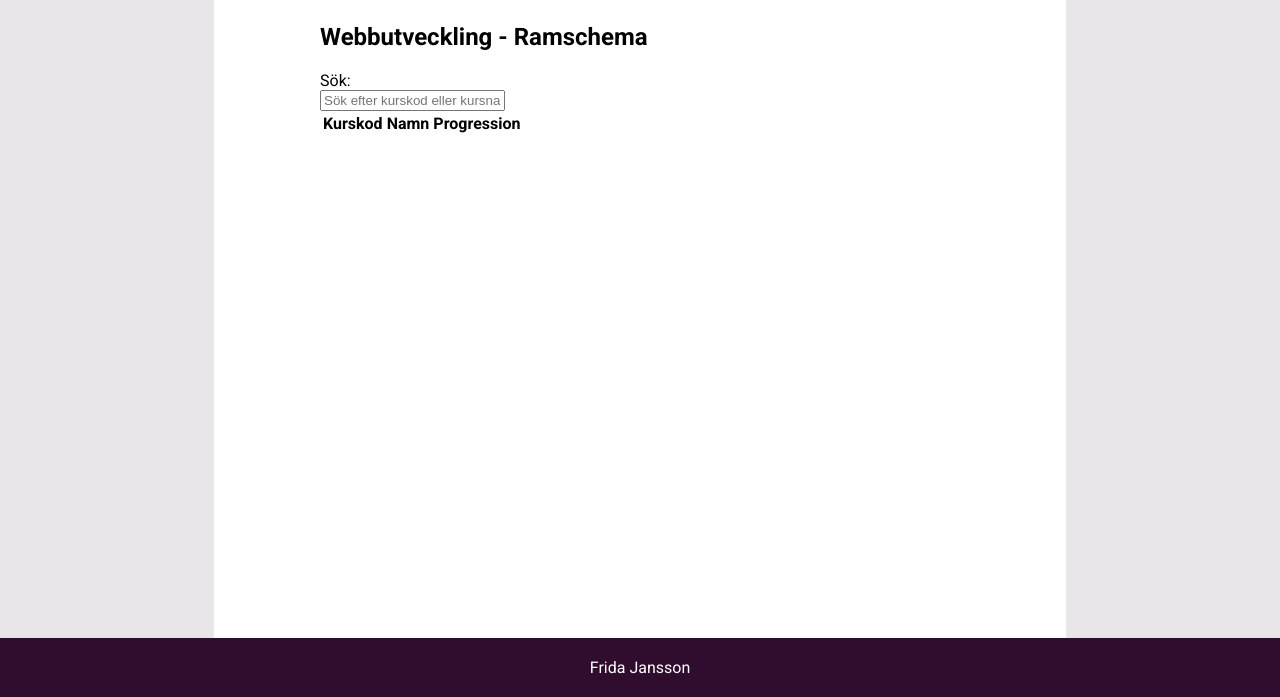
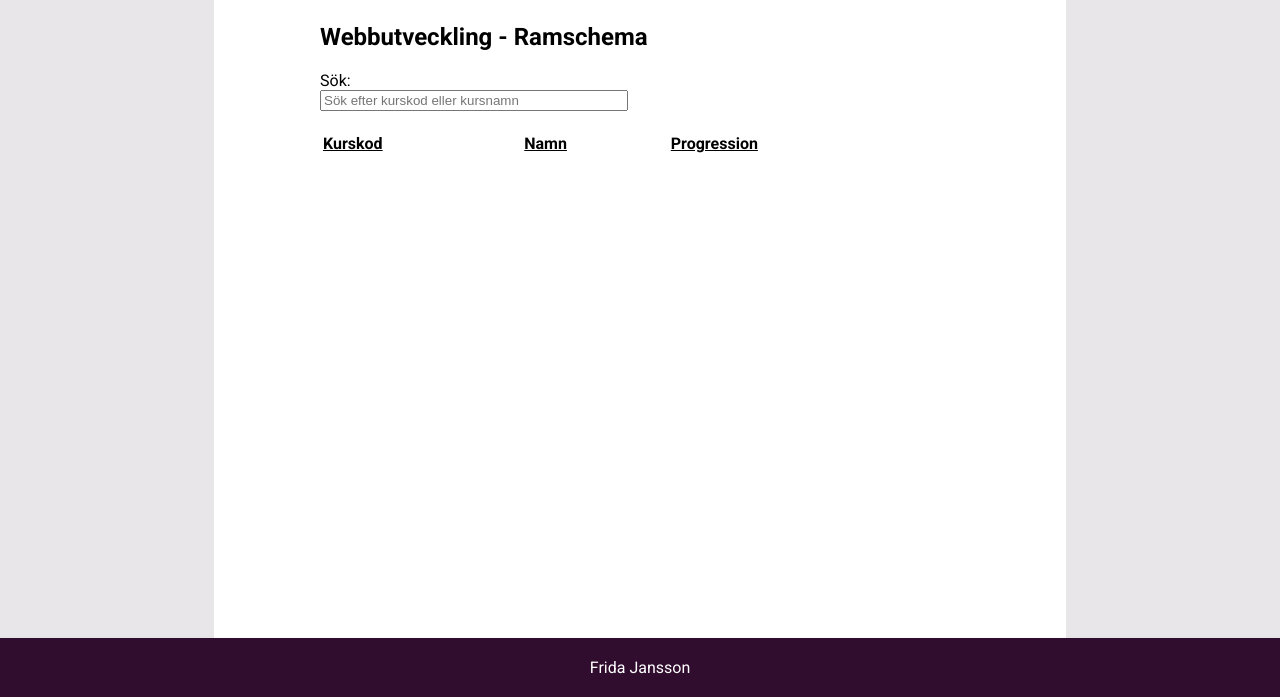
Before and after one commit to frja2400/moment2, a website built with Parcel: page src/index.html in a window 1280 px wide. Shown: the part 103-800 px from the top of the page. Built offline with nearby package versions, Linux system fonts and the light colour scheme; no server answers.

Commit message:
Adderade CSS till min tabell.

```diff
--- a/src/css/styles.css
+++ b/src/css/styles.css
@@ -96,6 +96,28 @@ img {
 .menu-btn {
     display: none;
 }
+
+input {
+    width: 300px;
+    margin-bottom: 20px;
+}
+
+table {
+    width: 100%;
+    text-align: left;
+}
+
+table td {
+    border-bottom: 1px solid lightgrey;
+    padding-top: 10px;
+}
+
+table th {
+    text-decoration: underline;
+    cursor: pointer;
+}
+
+
 
 
 @media screen and (max-width: 650px) {
```
